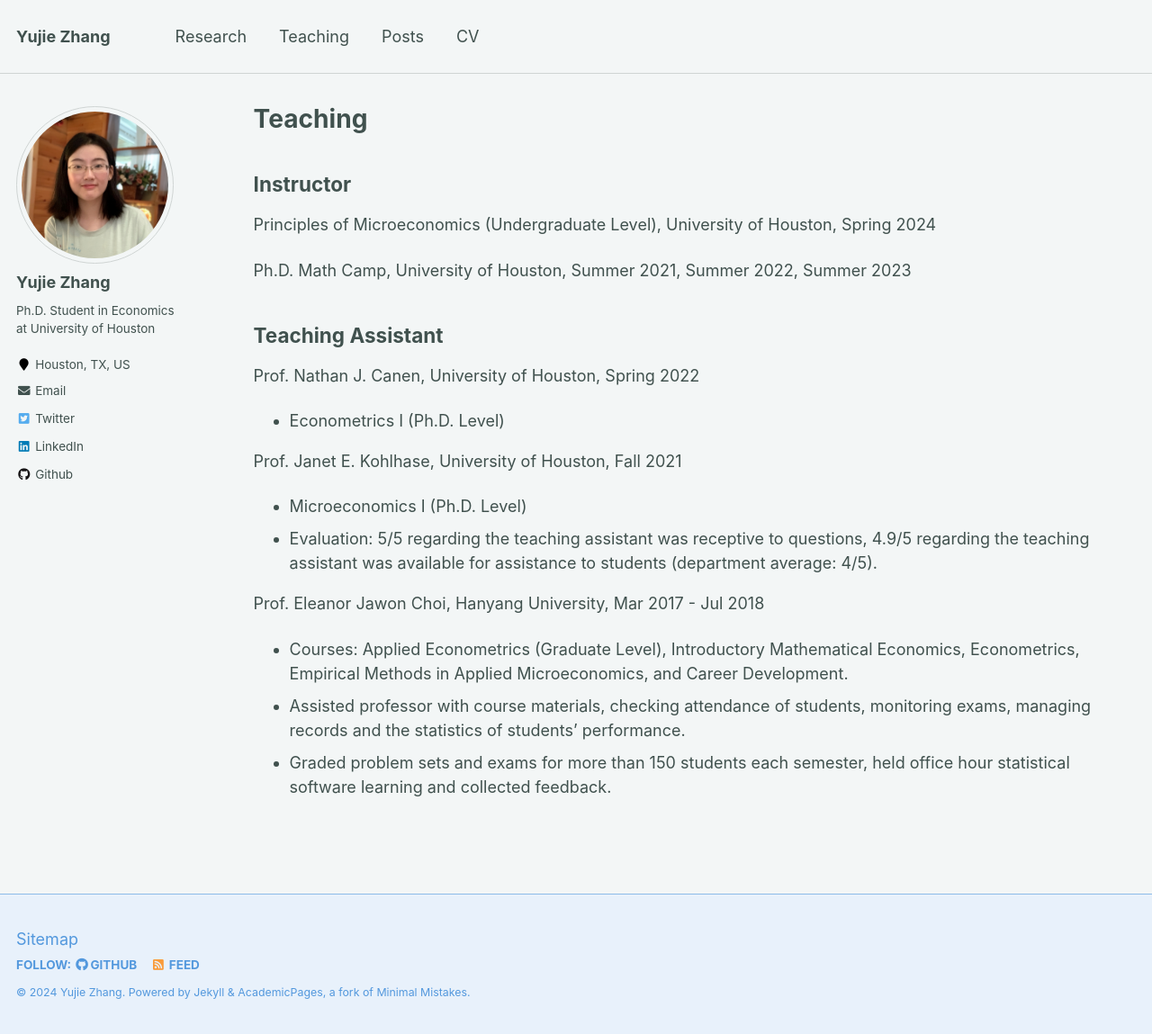
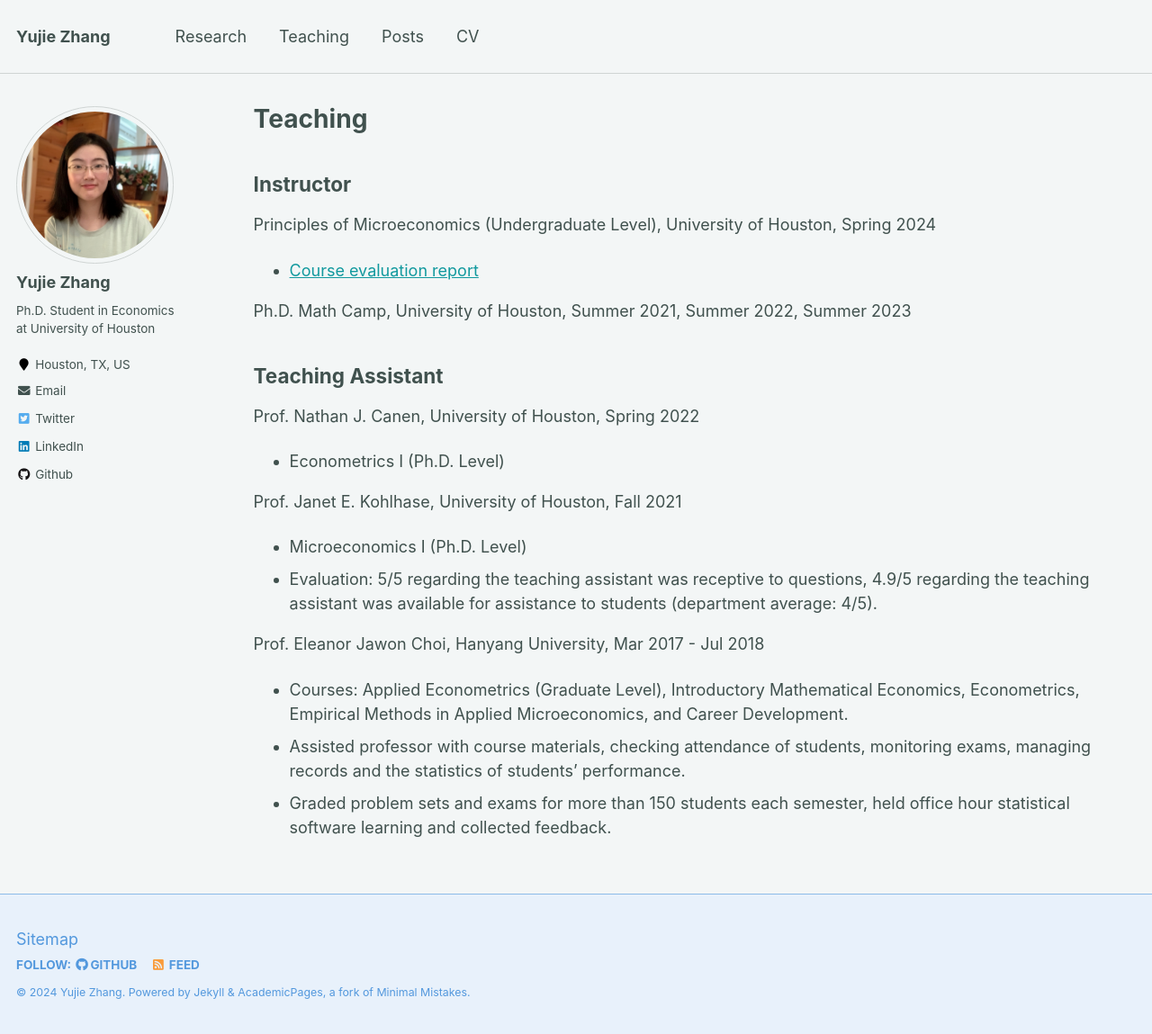
Before and after one commit to yujiezhangecon/yujiezhangecon.github.io, a Jekyll site: the page built from _pages/teaching.md, in a window 1280 px wide and 1149 px high. Shown: the whole window at 90% size. Built offline with Jekyll 4.4.1, drawn with Linux system fonts in a browser that asks for light colours.

Commit message:
Update teaching.md

```diff
--- a/_pages/teaching.md
+++ b/_pages/teaching.md
@@ -10,6 +10,7 @@ author_profile: true
 ## Instructor
 
 Principles of Microeconomics (Undergraduate Level), University of Houston, Spring 2024
+* [Course evaluation report](http://yujiezhangecon.github.io/files/teaching/PrincipleMicro_24Spring/2220_14342_Course_Evaluation_Report.pdf)
 
 Ph.D. Math Camp, University of Houston, Summer 2021, Summer 2022, Summer 2023
 
```
